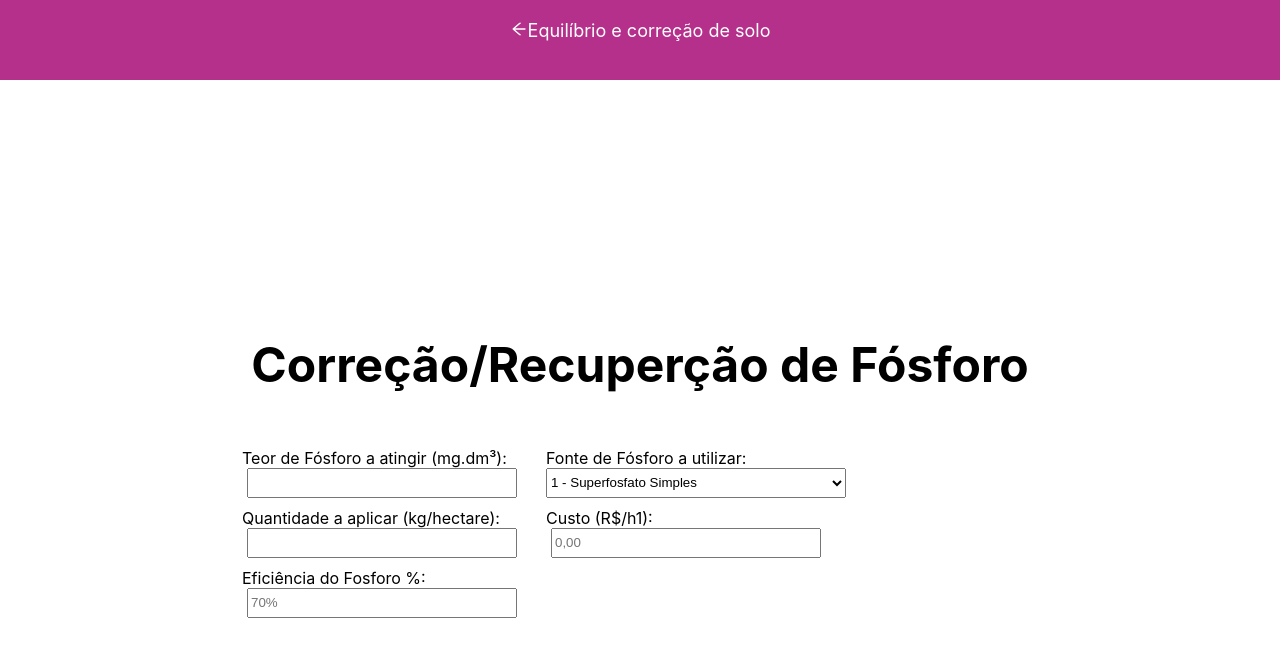
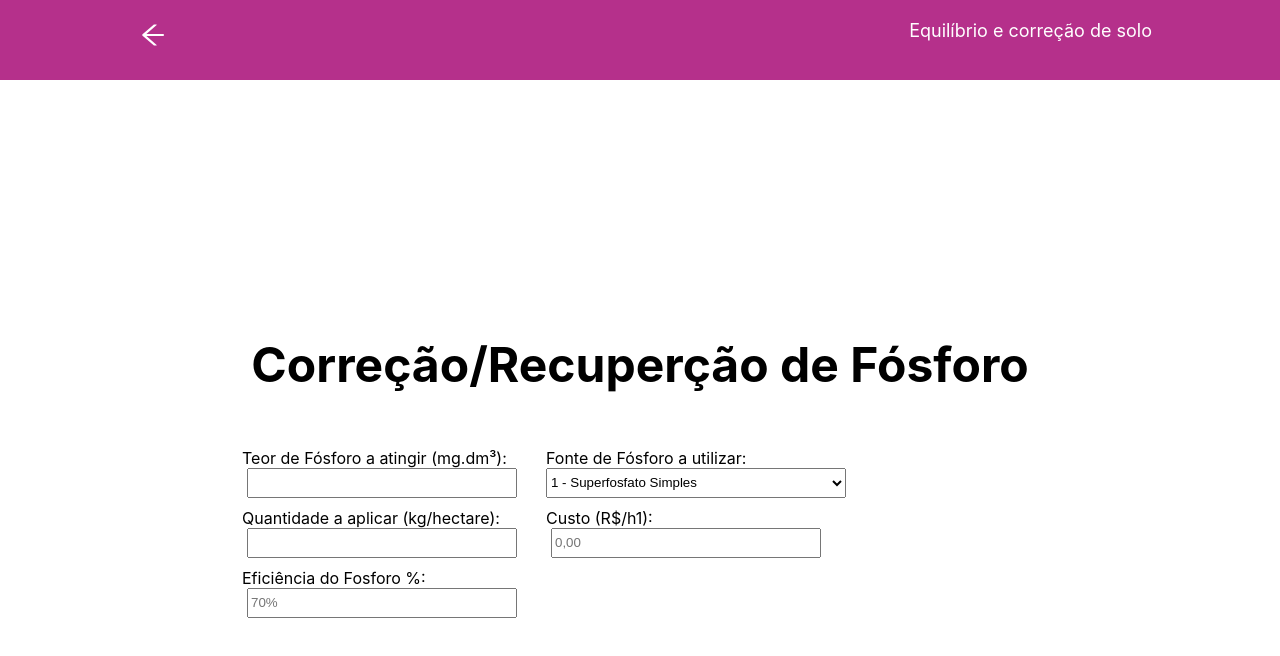
Before and after one commit to MatheusPSantos/sa-soilcorrection-interface, a Next.js app: page /Fosforo in a window 1280 px wide. Shown: the top 656 px of the page. Built offline with nearby package versions, Linux system fonts and the light colour scheme.

Commit message:
alterando o title e meta tags para o _app para que elas funcionem em todo o site

```diff
--- a/components/Header/index.js
+++ b/components/Header/index.js
@@ -6,11 +6,22 @@ export const Header = styled.header`
     flex-direction: row;
     top: 0;
     height: 80px;
-    width: 100vw;
-    padding: 20px 0;
+    width: 100%;
+    padding: 20px 10vw;
     background: #b5308b;
     color: white;
     font-size: 18px;
     justify-items:center;
-    justify-content:center;
+    justify-content: space-between;
+
+    svg {
+        color: white;
+        font-size: 30px;
+        margin: 0 10px;
+
+        &:hover {
+            opacity: 0.7;
+            cursor:pointer;
+        }
+    }
 `;
--- a/pages/index.js
+++ b/pages/index.js
@@ -9,8 +9,6 @@ export default function Home() {
     <div className={styles.container}>
       <Head>
         <title>Equilíbrio e Correção de solo</title>
-        <meta name="description" content="Aplicação para gerenciamento do equilíbrio e correção de solo." />
-        <link rel="icon" href="/projeto_graos_logo.png" />
       </Head>
 
       <main className={styles.main}>
```
